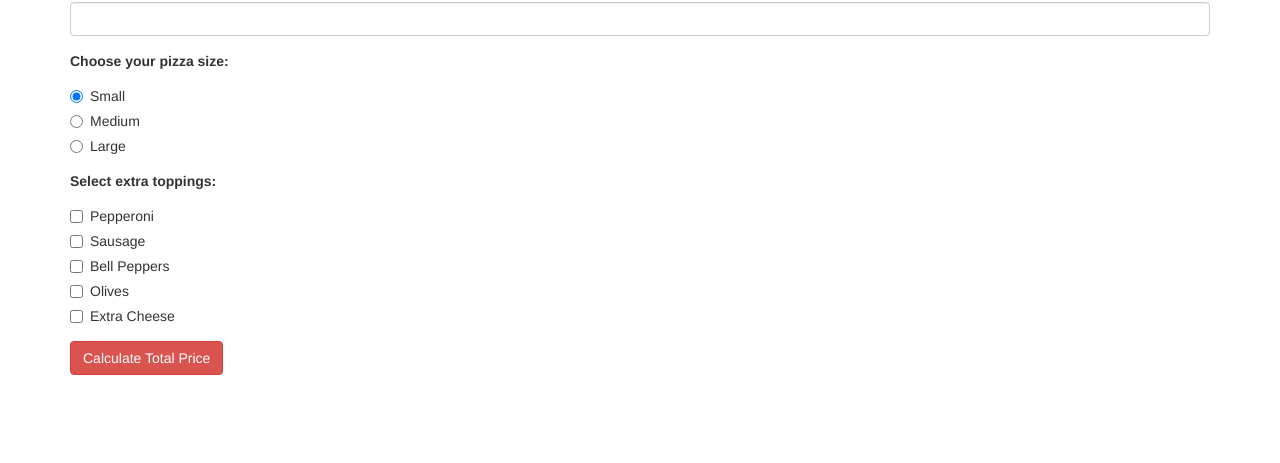
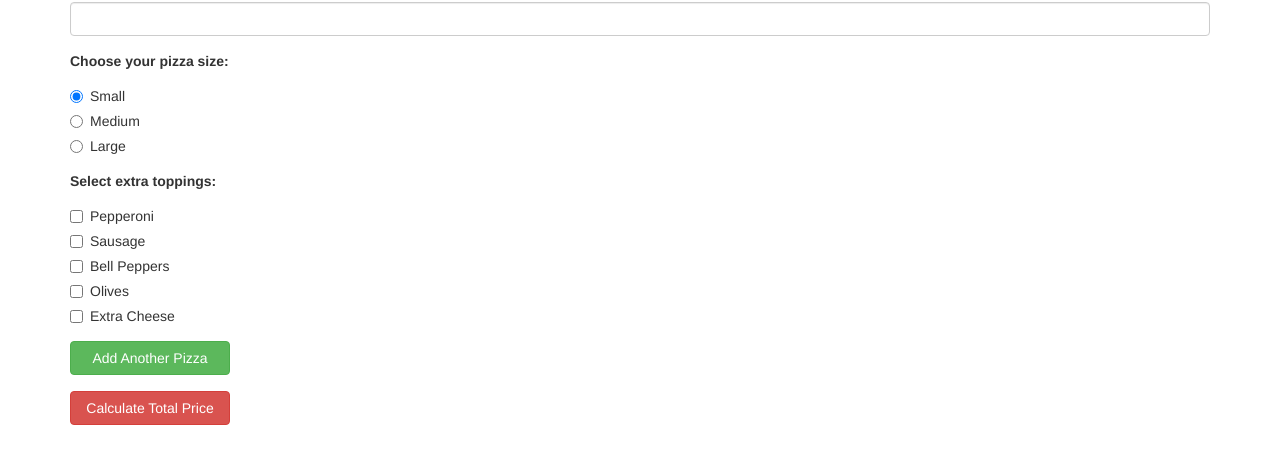
Before and after one commit to stephr3/pizza-order, a plain HTML site: page index.html in a window 1280 px wide. Shown: the part 93-556 px from the top of the page. Drawn offline with Linux system fonts and the light colour scheme.

Commit message:
create 'add another pizza' button

```diff
--- a/css/styles.css
+++ b/css/styles.css
@@ -1,3 +1,12 @@
 #display-price {
   display: none;
 }
+
+button {
+  margin-top: 2vh;
+  min-width: 160px;
+}
+
+#add-pizza {
+  min-width: 160px;
+}
--- a/index.html
+++ b/index.html
@@ -70,6 +70,8 @@
             </label>
           </div>
         </div>
+        <span class="btn btn-success" id="add-pizza">Add Another Pizza</span>
+        <br>
         <button type="submit" class="btn btn-danger">Calculate Total Price</button>
       </form>
       <div id="display-price">
```
